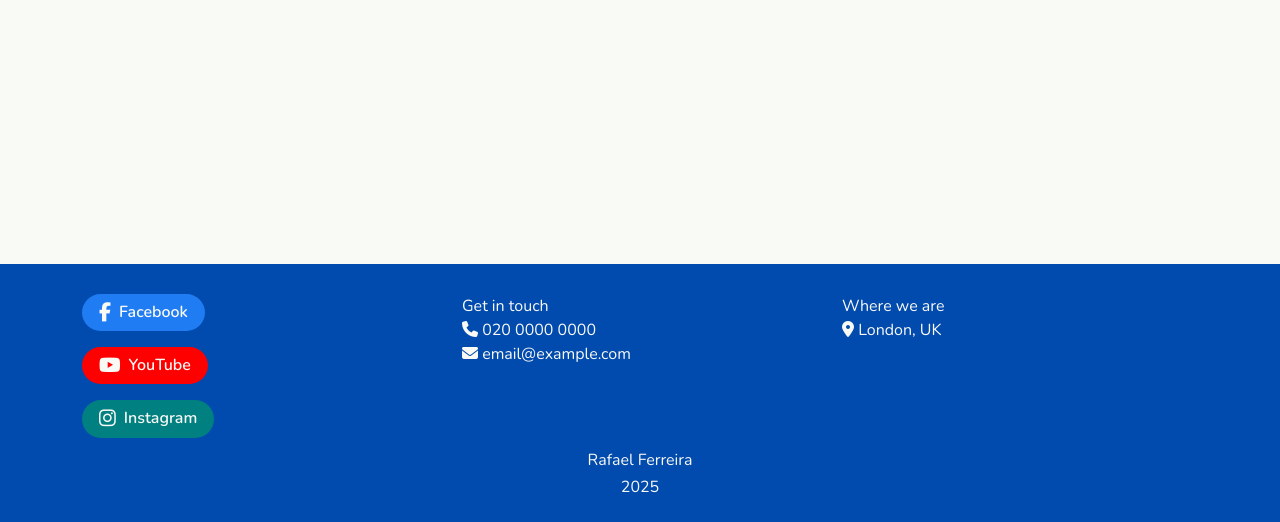
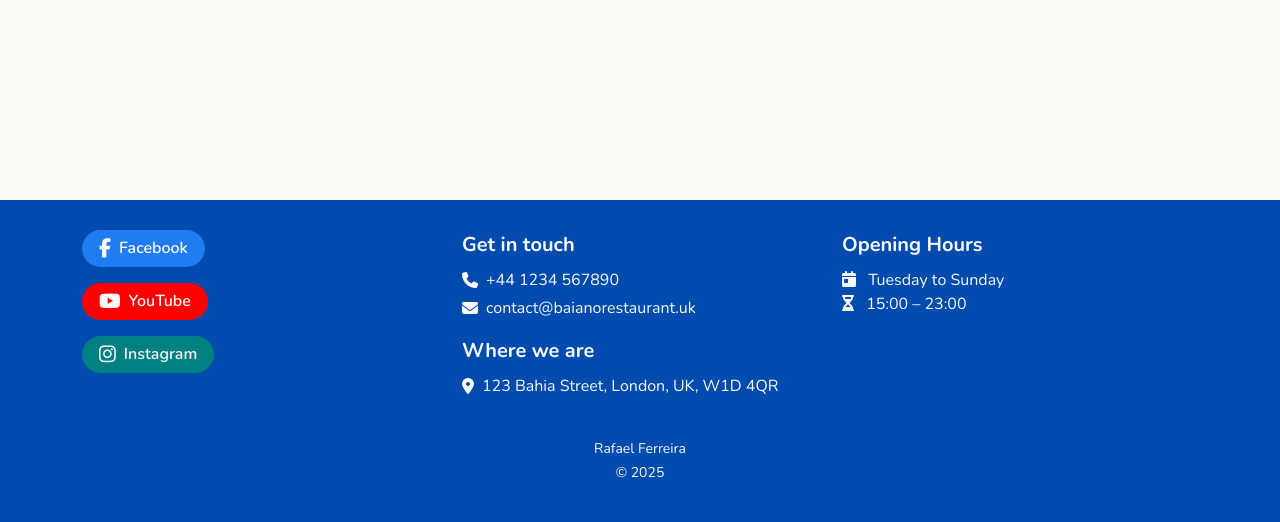
Before and after one commit to faelf/baiano, a Django app: page / in a window 1280 px wide. Shown: the part 278-800 px from the top of the page. Run offline with Django 4.2, Linux system fonts and the light colour scheme; some libraries are stand-ins or nearby versions.

Commit message:
Add opening hours to footer

```diff
--- a/templates/base.html
+++ b/templates/base.html
@@ -32,6 +32,7 @@
 
 <body class="d-flex flex-column min-vh-100">
 
+  <!-- Navigation Menu -->
   <nav class="navbar navbar-expand-lg mb-3">
     <div class="container">
 
@@ -56,15 +57,18 @@
         <ul class="navbar-nav ms-md-auto">
           {% if user.is_authenticated %}
           <li class="nav-item">
-              <a class="nav-link {% if request.path == reservations_url %}active{% endif %}" href="{{ reservations_url }}">Reservations</a>
+            <a class="nav-link {% if request.path == reservations_url %}active{% endif %}"
+              href="{{ reservations_url }}">Reservations</a>
           </li>
 
           <li class="nav-item">
-              <a class="nav-link {% if request.path == logout_url %}active{% endif %}" href="{% url 'account_logout' %}">Log out</a>
+            <a class="nav-link {% if request.path == logout_url %}active{% endif %}"
+              href="{% url 'account_logout' %}">Log out</a>
           </li>
           {% else %}
           <li class="nav-item">
-              <a class="nav-link {% if request.path == login_url %}active{% endif %}" href="{% url 'account_login' %}">Log in</a>
+            <a class="nav-link {% if request.path == login_url %}active{% endif %}" href="{% url 'account_login' %}">Log
+              in</a>
           </li>
 
           <li class="d-flex">
@@ -85,22 +89,23 @@
     <div class="container">
       <div class="row">
 
+        <!-- Social Links -->
         <div class="col-12 col-md-4">
-          <ul class="social-buttons">
+          <ul class="list-unstyled mb-3 social-buttons">
             <li>
-              <a href="#" class="btn btn-facebook" target="_blank" aria-label="Facebook">
+              <a href="facebook.com/" class="btn btn-facebook" target="_blank" aria-label="Facebook">
                 <i class="fab fa-facebook-f"></i>
                 <span>Facebook</span>
               </a>
             </li>
             <li>
-              <a href="#" class="btn btn-youtube" target="_blank" aria-label="YouTube">
+              <a href="youtube.com/" class="btn btn-youtube" target="_blank" aria-label="YouTube">
                 <i class="fab fa-youtube"></i>
                 <span>YouTube</span>
               </a>
             </li>
             <li>
-              <a href="#" class="btn btn-instagram" target="_blank" aria-label="Instagram">
+              <a href="instagram.com/" class="btn btn-instagram" target="_blank" aria-label="Instagram">
                 <i class="fab fa-instagram"></i>
                 <span>Instagram</span>
               </a>
@@ -110,38 +115,49 @@
 
         <div class="col-12 col-md-4">
           <div class="contact-me">
-            <ul>
-              <li>
-                Get in touch
+            <ul class="list-unstyled mb-3">
+              <li class="fw-bold fs-5 mb-2">Get in touch</li>
+              <li class="d-flex align-items-center mb-1">
+                <i class="fas fa-phone me-2"></i>
+                +44 1234 567890
               </li>
-              <li>
-                <i class="fas fa-phone"></i>
-                020 0000 0000
+              <li class="d-flex align-items-center mb-3">
+                <i class="fas fa-envelope me-2"></i>
+                contact@baianorestaurant.uk
               </li>
-              <li>
-                <i class="fas fa-envelope"></i>
-                email@example.com
+
+              <li class="fw-bold fs-5 mb-2">Where we are</li>
+              <li class="d-flex align-items-center">
+                <i class="fas fa-map-marker-alt me-2"></i>
+                123 Bahia Street, London, UK, W1D 4QR
               </li>
             </ul>
           </div>
         </div>
 
+        <!-- Opening Hours -->
         <div class="col-12 col-md-4">
           <div class="address">
-            <ul>
-              <li>
-                Where we are
+            <ul class="list-unstyled mb-3">
+              <li class="fw-bold fs-5 mb-2">
+                Opening Hours
               </li>
               <li>
-                <i class="fas fa-map-marker-alt"></i> London, UK
+                <i class="fas fa-calendar-day me-2"></i>
+                Tuesday to Sunday
+              </li>
+              <li>
+                <i class="fas fa-hourglass-half me-2"></i>
+                15:00 &ndash; 23:00
               </li>
             </ul>
           </div>
         </div>
 
-        <div class="col-12 text-center">
+        <!-- Footer Credit -->
+        <div class="col-12 text-center mt-4 mb-3 small">
           <p>Rafael Ferreira</p>
-          <p>2025</p>
+          <p>&copy; 2025</p>
         </div>
 
       </div>
```
Lines whose indentation alone changed are shown as unchanged.
